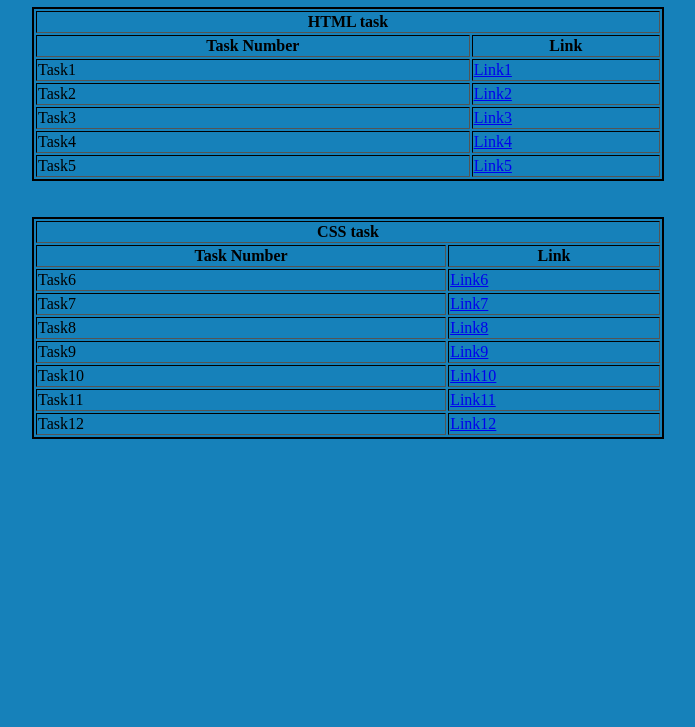
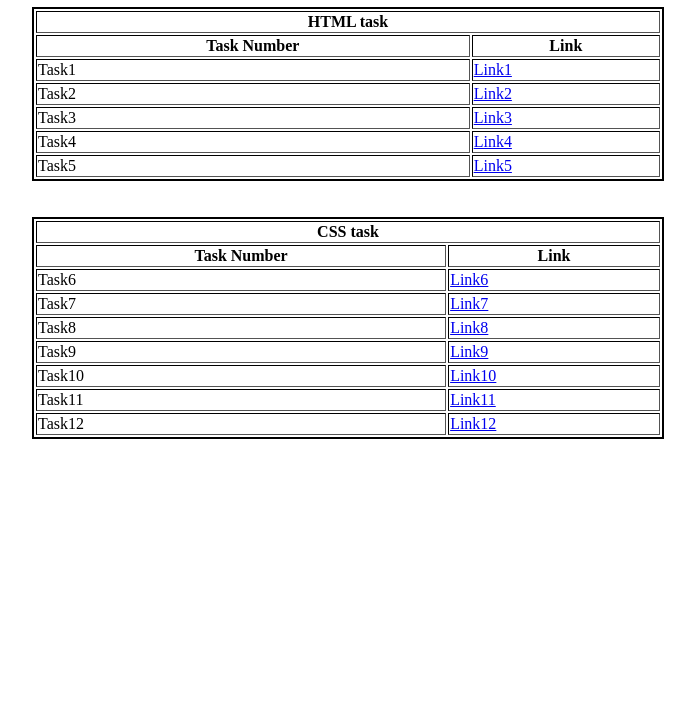
Before and after one commit to ShaDow-Umbre/mern_world, a plain HTML site: page index.html in a window 1280 px wide. Shown: the part 73-800 px from the top of the page, without its empty margins (292-987 px from the left). Drawn offline with Linux system fonts and the light colour scheme.

Commit message:
index.html

```diff
--- a/index.html
+++ b/index.html
@@ -5,7 +5,7 @@
     <meta name="viewport" content="width=device-width, initial-scale=1.0">
     <title>Document</title>
 </head>
-<body style="background-color:rgb(22, 129, 186);">
+<body style="background-color:white;">
     <center>
         <h1>Index page</h1>
         <table border="1"
```
